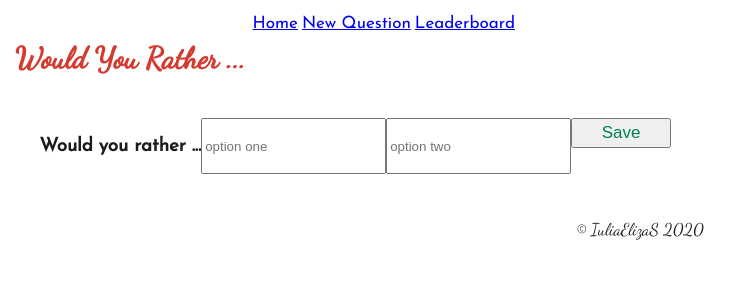
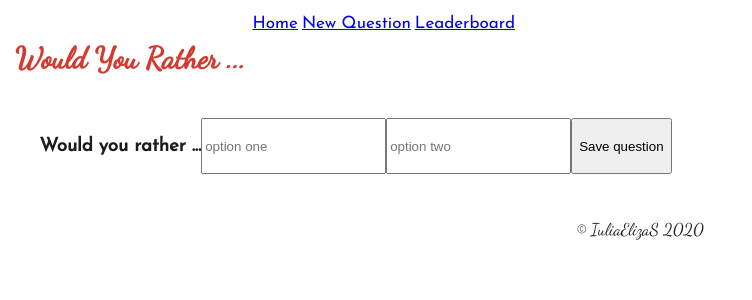
Before and after one commit to IuliaElizaS/Would-You-Rather, a React (Create React App) app: page /add in a window 1280 px wide. Shown: the top 300 px of the page, without its empty margins (0-752 px from the left). Built offline with nearby package versions, Linux system fonts and the light colour scheme.

Commit message:
fixed error at saving new question

```diff
--- a/src/components/NewQuestion.js
+++ b/src/components/NewQuestion.js
@@ -15,13 +15,14 @@ class NewQuestion extends React.Component {
     const option1text = option1.value;
     const option2 = document.getElementById('option2');
     const option2text = option2.value;
-    const author = this.props.loggedInUser.id;
     const newQuestion = {
-      author : author,
+      author : this.props.loggedInUser,
       optionOneText : option1text,
       optionTwoText : option2text
     };
+
     this.props.dispatch(saveQuestion(newQuestion));
+    alert('your question was saved');
   }
 
   render (){
@@ -41,7 +42,7 @@ class NewQuestion extends React.Component {
             <h3 className="questionText"> Would you rather ... </h3>
             <input id="option1" type="text" placeholder="option one"></input>
             <input id="option2" type="text" placeholder="option two"></input>
-            <button className="saveBtn" onClick={this.saveNewQuestion}>Save</button>
+            <input type="button" id="saveBtn" value="Save question" onClick={this.saveNewQuestion}></input>
           </form>
           <Footer/>
         </React.Fragment>
```
Also changed, not shown: 1 other file (tests, documents, lock files or other folders).
